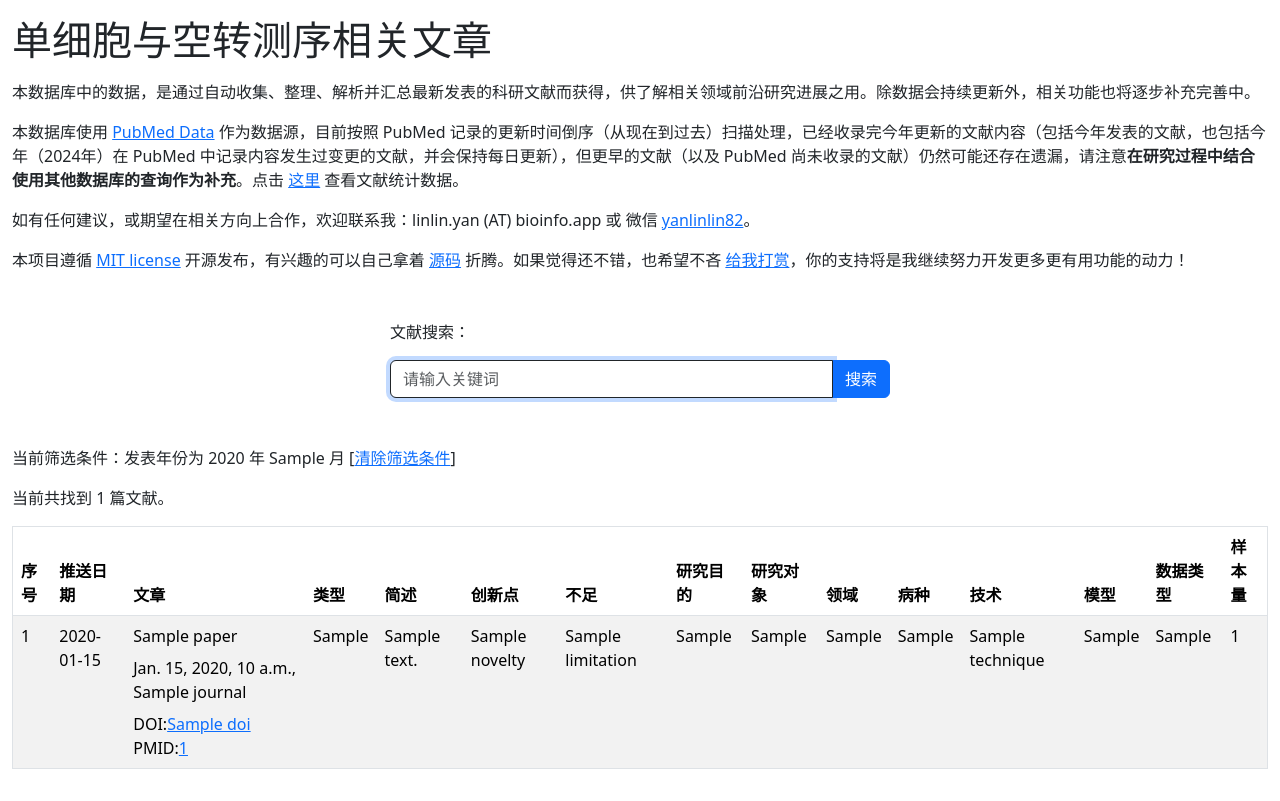
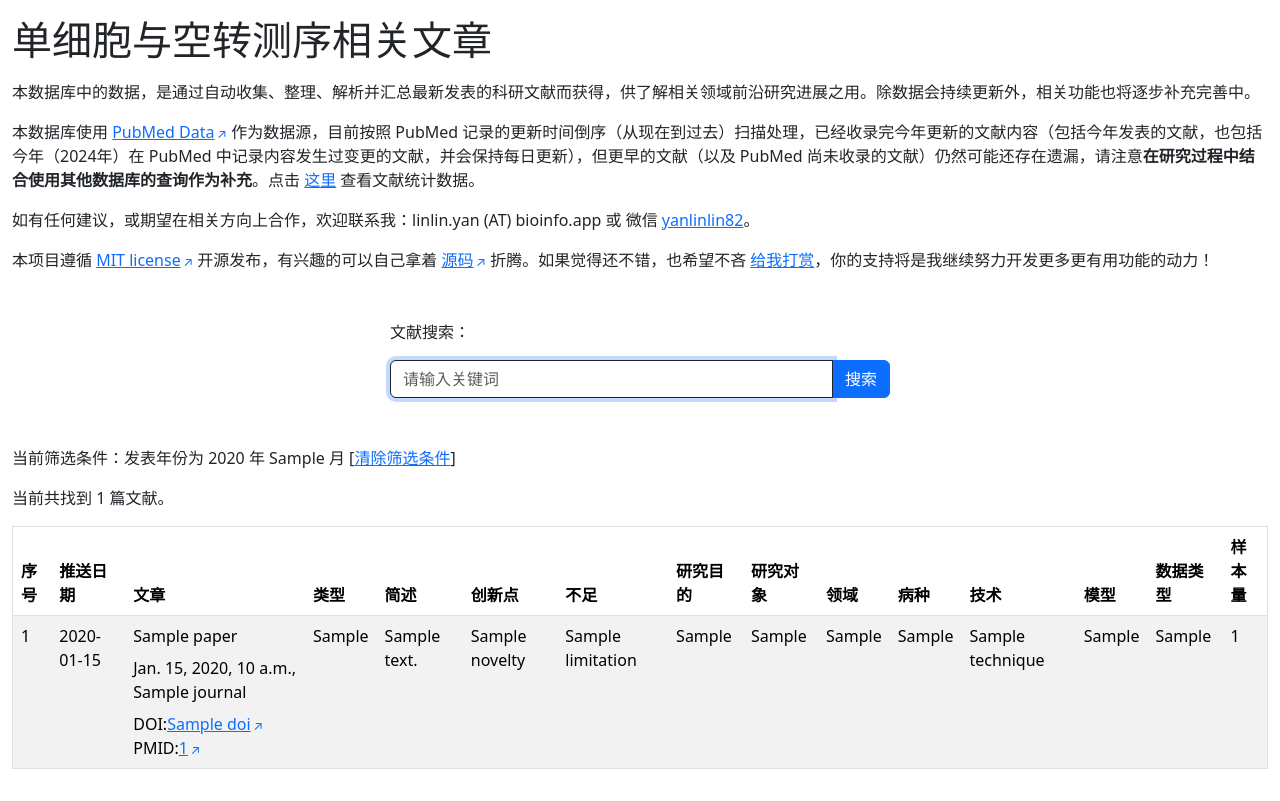
Before and after one commit to freeradical12/dulipapers, a Django app: template core/templates/core/home.html in a window 1280 px wide. Run offline with Django 3.2, Linux system fonts and the light colour scheme; the template is opened without the code that fills it: most values are stand-ins (such as "Sample title", 1, 10 or a date in 2020); some libraries are stand-ins or nearby versions.

Commit message:
Mark external links.

```diff
--- a/core/templates/core/home.html
+++ b/core/templates/core/home.html
@@ -7,7 +7,7 @@
 
 <p class="mt-3">本数据库中的数据，是通过自动收集、整理、解析并汇总最新发表的科研文献而获得，供了解相关领域前沿研究进展之用。除数据会持续更新外，相关功能也将逐步补充完善中。</p>
 
-<p class="mt-3">本数据库使用 <a href="https://pubmed.ncbi.nlm.nih.gov/download/" target="_blank">PubMed Data</a> 作为数据源，目前按照 PubMed 记录的更新时间倒序（从现在到过去）扫描处理，已经收录完今年更新的文献内容（包括今年发表的文献，也包括今年（2024年）在 PubMed 中记录内容发生过变更的文献，并会保持每日更新），但更早的文献（以及 PubMed 尚未收录的文献）仍然可能还存在遗漏，请注意<b>在研究过程中结合使用其他数据库的查询作为补充</b>。点击 <a href="stat/">这里</a> 查看文献统计数据。</p>
+<p class="mt-3">本数据库使用 <a href="https://pubmed.ncbi.nlm.nih.gov/download/" target="_blank" class="external-link">PubMed Data</a> 作为数据源，目前按照 PubMed 记录的更新时间倒序（从现在到过去）扫描处理，已经收录完今年更新的文献内容（包括今年发表的文献，也包括今年（2024年）在 PubMed 中记录内容发生过变更的文献，并会保持每日更新），但更早的文献（以及 PubMed 尚未收录的文献）仍然可能还存在遗漏，请注意<b>在研究过程中结合使用其他数据库的查询作为补充</b>。点击 <a href="stat/">这里</a> 查看文献统计数据。</p>
 
 {% include "core/includes/intro.html" %}
 {% include "core/includes/search.html" %}
@@ -54,8 +54,8 @@
         <div>{{ paper.title }}</div>
         <div class="mt-2">{{ paper.pub_date }}, {{ paper.journal }}</div>
         <div class="mt-2">
-          {% if paper.doi %}DOI:<a href="https://doi.org/{{ paper.doi }}" target="_blank">{{ paper.doi }}</a>{% endif %}
-          {% if paper.pmid %}PMID:<a href="https://pubmed.ncbi.nlm.nih.gov/{{ paper.pmid }}" target="_blank">{{ paper.pmid }}</a>{% endif %}
+          {% if paper.doi %}DOI:<a href="https://doi.org/{{ paper.doi }}" target="_blank" class="external-link">{{ paper.doi }}</a>{% endif %}
+          {% if paper.pmid %}PMID:<a href="https://pubmed.ncbi.nlm.nih.gov/{{ paper.pmid }}" target="_blank" class="external-link">{{ paper.pmid }}</a>{% endif %}
         </div>
       </td>
       <td>{{ paper.article_type }}</td>
--- a/core/templates/core/includes/intro.html
+++ b/core/templates/core/includes/intro.html
@@ -20,7 +20,7 @@
   <div class="text-center">添加微信请说明来意</div>
 </div>
 
-<p class="mt-1">本项目遵循 <a href="https://github.com/yanlinlin82/single-cell-papers/blob/main/LICENSE" target="_blank">MIT license</a> 开源发布，有兴趣的可以自己拿着 <a href="https://github.com/yanlinlin82/single-cell-papers/" target="_blank">源码</a> 折腾。如果觉得还不错，也希望不吝 <a href="javascript:void(0);" id="toggleLink2">给我打赏</a>，你的支持将是我继续努力开发更多更有用功能的动力！</p>
+<p class="mt-1">本项目遵循 <a href="https://github.com/yanlinlin82/single-cell-papers/blob/main/LICENSE" target="_blank" class="external-link">MIT license</a> 开源发布，有兴趣的可以自己拿着 <a href="https://github.com/yanlinlin82/single-cell-papers/" target="_blank" class="external-link">源码</a> 折腾。如果觉得还不错，也希望不吝 <a href="javascript:void(0);" id="toggleLink2">给我打赏</a>，你的支持将是我继续努力开发更多更有用功能的动力！</p>
 <div id="customDiv2" class="custom-div">
   <div class="text=center"><img src="{% static "images/reward.jpg" %}" class="img-fluid" alt="Sample Image"></div>
   <div class="text-center">微信赞赏</div>
--- a/templates/base.html
+++ b/templates/base.html
@@ -9,6 +9,9 @@
   <script src="{% static 'js/bootstrap.bundle.min.js' %}"></script>
   <link rel="icon" href="{% static 'favicon.ico' %}" type="image/x-icon">
   {% block custom_style %}{% endblock %}
+  <style>
+    .external-link::after {content: ' \2197'; font-size: 0.8em; margin-left: 0.2em; display: inline-block;}
+  </style>
 </head>
 <body>
   <div class="container-fluid py-3">
```
